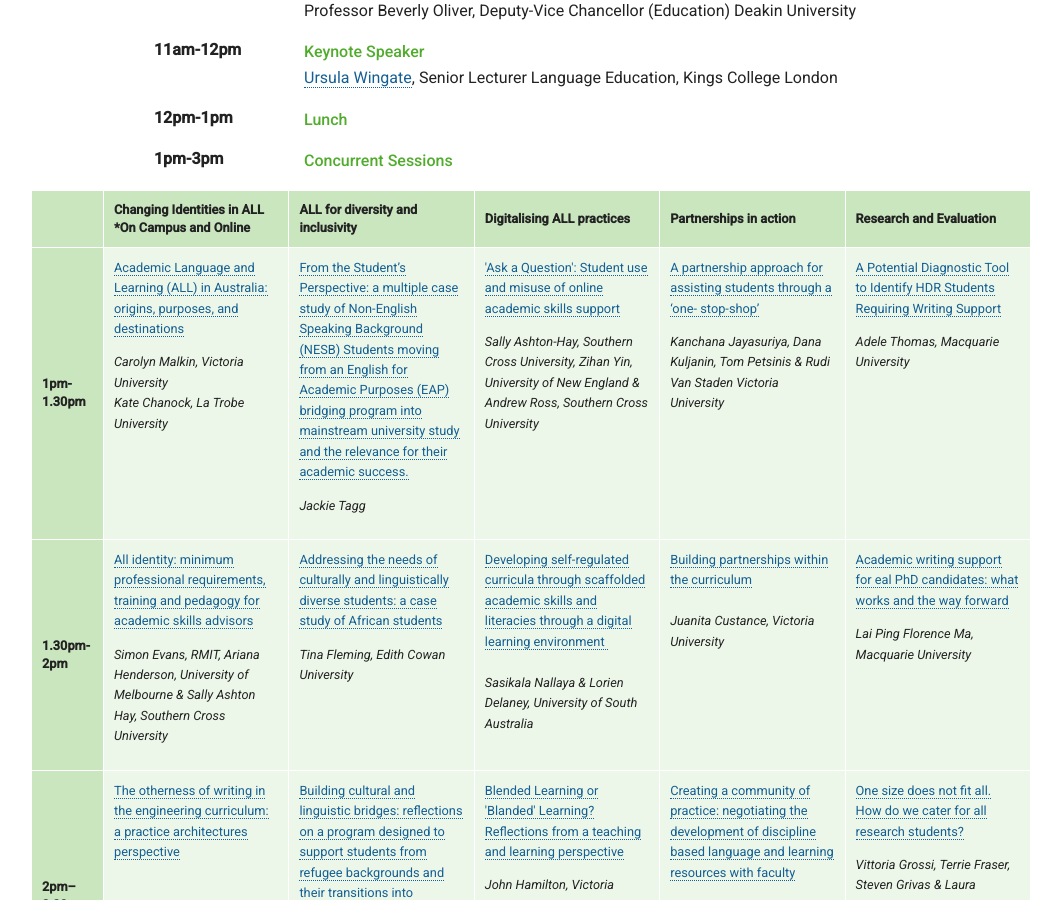
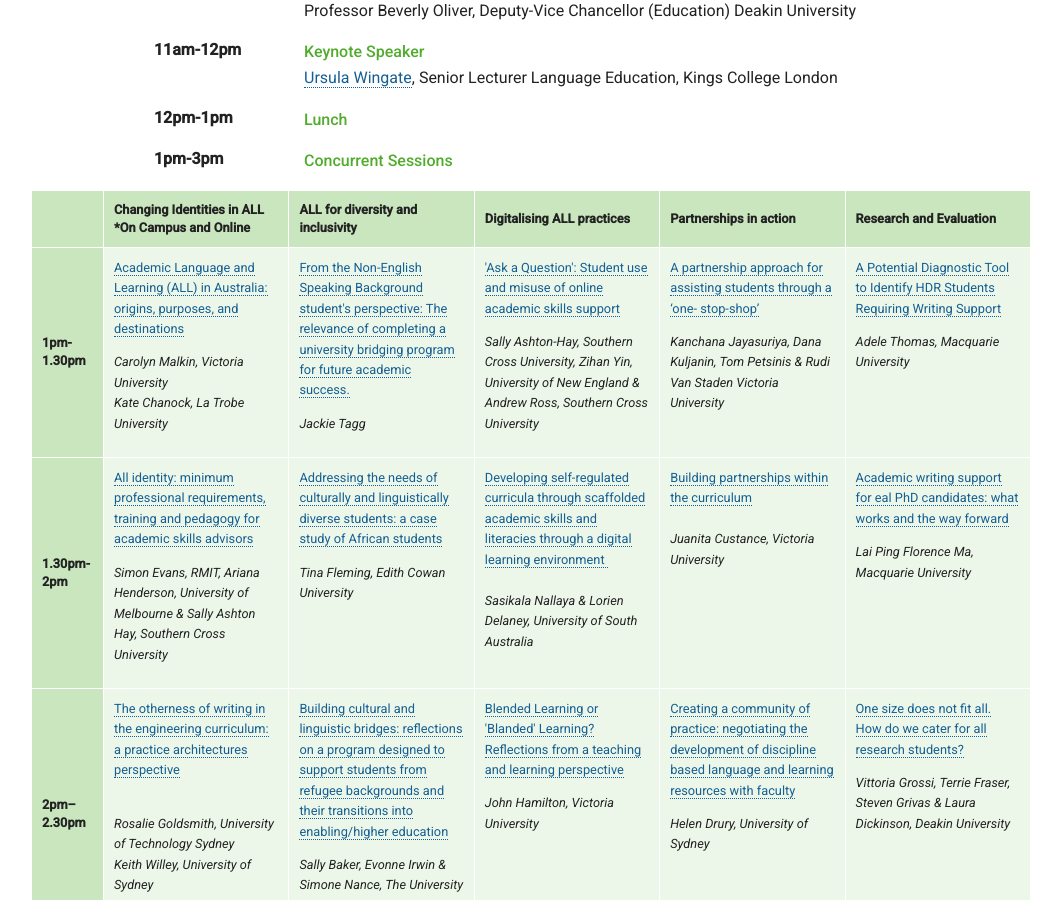
Before and after one commit to aallconference2017/aallconference2017.github.io, a Jekyll site: the page built from program/index.html, in a window 1280 px wide and 900 px high, scrolled down 861 px. Shown: the whole window, without its empty margins (113-1174 px from the left). Built offline with Jekyll 4.4.1, drawn with Linux system fonts in a browser that asks for light colours; some of the changed text lies outside the part shown.

Commit message:
Updated 'program/index.html' via CloudCannon

```diff
--- a/program/index.html
+++ b/program/index.html
@@ -31,7 +31,7 @@ show_jump_links: true
                             <tr>
                                 <th class="editable">1pm-1.30pm</th>
                                 <td><div class="editable"><p><a href="/Abstracts/Academic Language and Learning (ALL) in Australia- origins, purposes, and destinations .pdf">Academic Language and Learning (ALL) in Australia: origins, purposes, and destinations</a></p><p><em>Carolyn Malkin, Victoria University<br />Kate Chanock, La Trobe University</em></p></div></td>
-                                <td><div class="editable"><p><a href="/From the Student’s Perspective.pdf">From the Student&rsquo;s Perspective: a multiple case study of Non-English Speaking Background (NESB) Students moving from an English for Academic Purposes (EAP) bridging program into mainstream university study and the relevance for their academic success.</a></p><p><em>Jackie Tagg</em></p></div></td>
+                                <td><div class="editable"><p><a href="/From the Non-English Speaking Background.pdf">From the Non-English Speaking Background student's perspective: The relevance of completing a university bridging program for future academic success.</a></p><p><em>Jackie Tagg</em></p></div></td>
                                 <td><div class="editable"><p><a href="/Abstracts/Ask a Question.pdf">'Ask a Question': Student use and misuse of online academic skills support</a></p><p><em>Sally Ashton-Hay, Southern Cross University, Zihan Yin, University of New England &amp; Andrew Ross, Southern Cross University</em></p></div></td>
                                 <td><div class="editable"><p><a href="/Abstracts/A partnership approach for assisting students through a ‘one-stop-shop’ .pdf">A partnership approach for assisting students through a &lsquo;one- stop-shop&rsquo;</a></p><p><em>Kanchana Jayasuriya, Dana Kuljanin, Tom Petsinis &amp; Rudi Van Staden Victoria University</em></p></div></td>
                                 <td><div class="editable"><p><a href="/Abstracts/A Potential Diagnostic Tool to Identify HDR Students Requiring Writing Support.pdf">A Potential Diagnostic Tool to Identify HDR Students Requiring Writing Support</a></p><p><em>Adele Thomas, Macquarie University</em></p></div></td>
@@ -326,7 +326,7 @@ show_jump_links: true
                                     <div class="editable"><p><a href="/Abstracts/From Planning to Assessment- Working Collaboratively for Student Success .pdf">From Planning to Assessment: Working Collaboratively for Student Success</a></p><p><em>Nira Rahman &amp; Jackie Hammill, Victoria University</em></p></div>
                                 </td>
                                 <td><div class="editable"><p><a href="/Abstracts/From anxious to awesome!- co-creating a community of peer writing praxis .pdf">From anxious to awesome!: co-creating a community of peer writing praxis</a></p><p><em>Robyn Westcott &amp; Carol Floyd, Macquarie University</em></p></div></td>
-                                <td><div class="editable"><p><a href="/Abstracts/Partnering with supervisors and doctoral students around feedback on doctoral writing .pdf">Partnering with supervisors and doctoral students around feedback on doctoral writing</a></p><p><em>Meeta Chatterjee Padmanabhan, University of Wollongong</em></p></div></td>
+                                <td><div class="editable"><p><a href="/Abstracts/Partnering with supervisors and doctoral students around feedback on doctoral writing .pdf">Partnering with supervisors and doctoral students around feedback on doctoral writing</a></p><p><em>Meeta Chatterjee Padmanabhan, University of Wollongong &amp; Monica Behrend, University of South Australia</em></p></div></td>
                             </tr>
                             <tr>
                                 <th class="editable">2.15pm-2.45pm</th>
```
